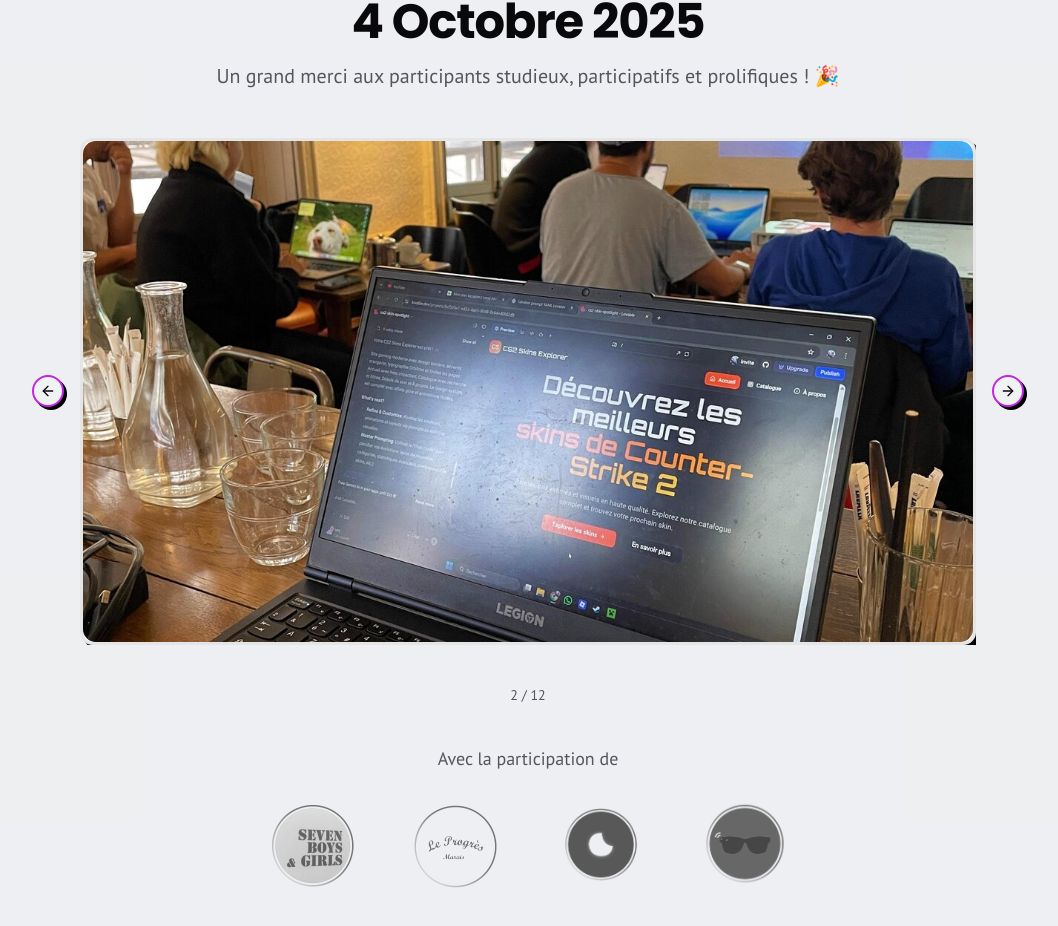
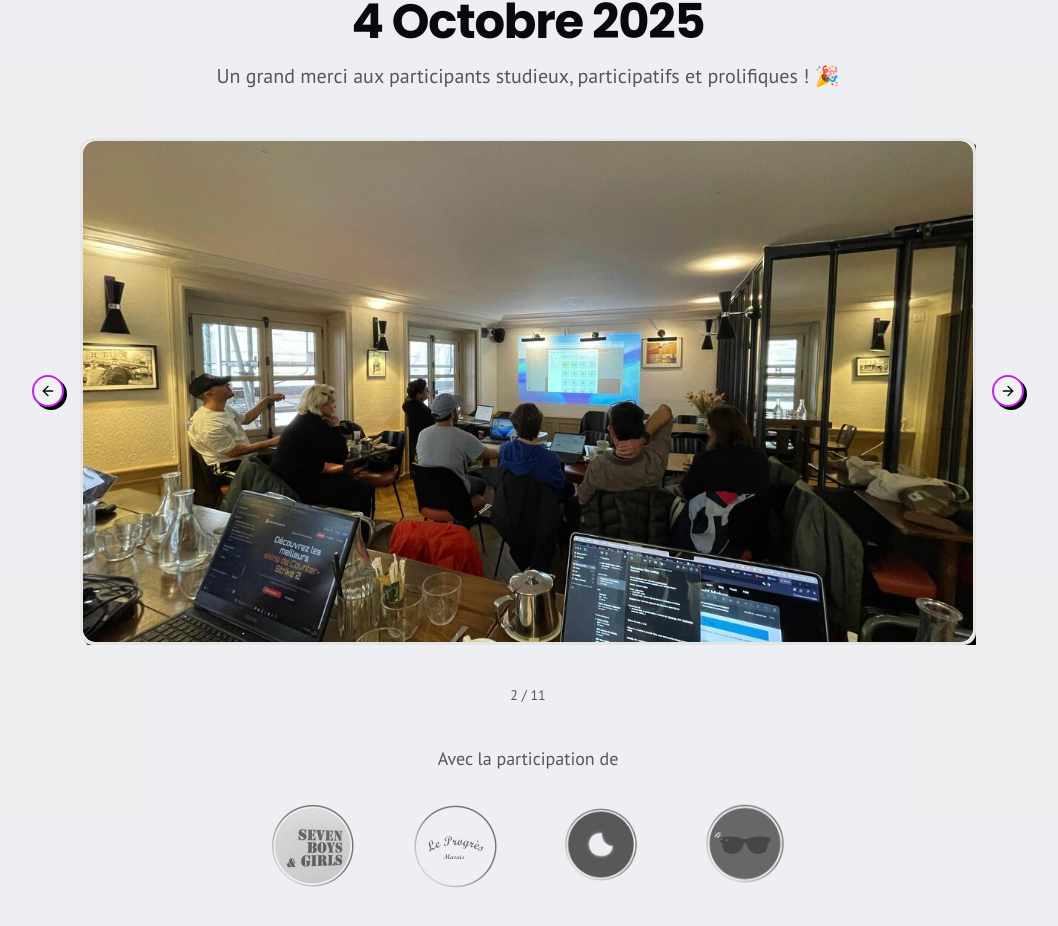
Before and after one commit to tewfiq/vb2025, a Next.js app: page / in a window 1280 px wide. Shown: the part 1971-2897 px from the top of the page, without its empty margins (112-1170 px from the left). Built offline with nearby package versions, Linux system fonts and the light colour scheme; no server answers.

Commit message:
refactor(landing): remove duplicate image from masterclass gallery
Co-authored-by: terragon-labs[bot] <terragon-labs[bot]@users.noreply.github.com>

```diff
--- a/src/components/landing/first-masterclass-gallery.tsx
+++ b/src/components/landing/first-masterclass-gallery.tsx
@@ -16,10 +16,6 @@
 const images = [
   {
     src: "/slideshow/IMG_1501-min.jpeg",
-    alt: "Masterclass Vibe Coding Paris - 4 octobre 2025",
-  },
-  {
-    src: "/slideshow/IMG_1502-min.jpeg",
     alt: "Masterclass Vibe Coding Paris - 4 octobre 2025",
   },
   {
```
